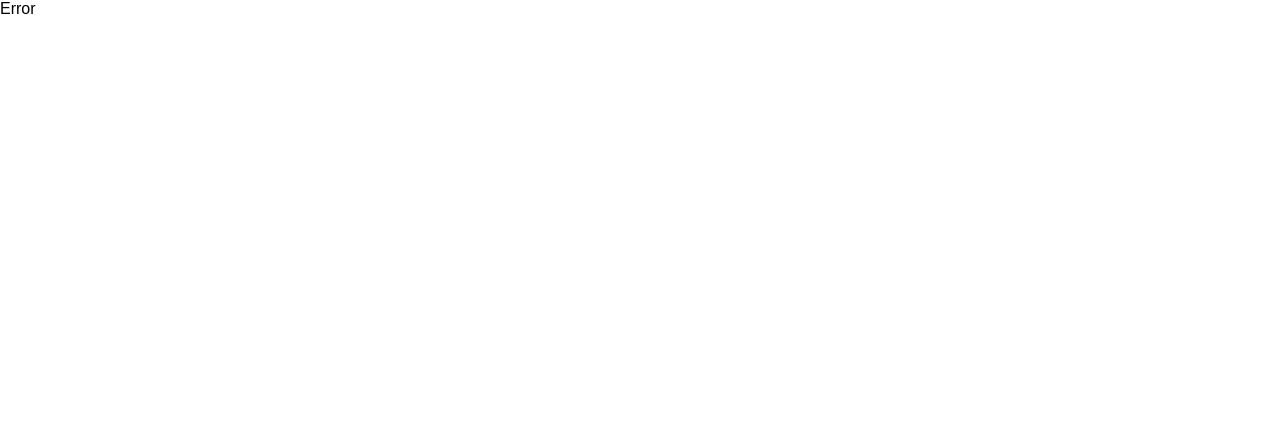
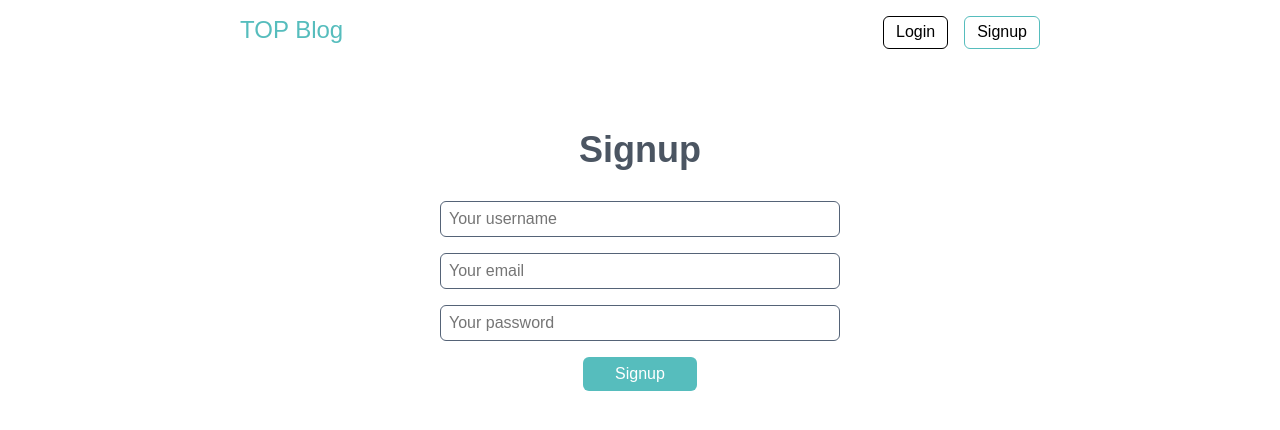
Before and after one commit to JosephDuvvani/blog-site, a React (Vite) app: page /auth/signup in a window 1280 px wide. Before the commit this address had no page. Shown: the top 430 px of the page. Built offline with nearby package versions, Linux system fonts and the light colour scheme.

Commit message:
Add signup functionality

```diff
--- a/src/components/header.jsx
+++ b/src/components/header.jsx
@@ -98,7 +98,7 @@ const Name = styled.span`
 
 const Header = () => {
     const {user, setUser} = useContext(AuthContext);
-    const cookies = new Cookies();
+    const cookies = new Cookies(null, {path: '/'});
     const token = cookies.get('jwt-refresh-blog');
 
     function logout () {
@@ -129,7 +129,7 @@ const Header = () => {
             {!token &&
                 <Buttons>
                     <Login to={'/auth/login'}>Login</Login>
-                    <Button>Signup</Button>
+                    <Button to={'/auth/signup'}>Signup</Button>
                 </Buttons>
             }
             {token && user &&
--- /dev/null
+++ b/src/pages/signup.jsx
@@ -0,0 +1,136 @@
+import { useContext, useRef, useState } from "react";
+import { AuthContext } from "../App";
+import { useNavigate } from "react-router-dom";
+import styled from "styled-components";
+import Cookies from "universal-cookie";
+import { jwtDecode } from "jwt-decode";
+
+const Wrapper = styled.div`
+`;
+
+const Form = styled.form`
+    margin-top: 4rem;
+    color: hsl(215, 13%, 34%);
+`;
+
+const Title = styled.div`
+    max-width: 25rem;
+    margin: auto;
+    text-align: center;
+    font-size: 1.5rem;
+`;
+
+const Fields = styled.div`
+    display: grid;
+    gap: 1rem;
+    max-width: 25rem;
+    margin: auto;
+
+    & input {
+        font-size: inherit;
+        padding: .5rem;
+        border-radius: 6px;
+        border: 1px solid hsl(215, 17%, 40%);
+        color: inherit;
+    }
+
+    & input:focus {
+        outline: none;
+    }
+
+    & button {
+        font-size: inherit;
+        margin: auto;
+        padding: .5rem 2rem;
+        border-radius: 6px;
+        border: 0;
+        color: #fff;
+        background-color: #56bdbd;
+        cursor: pointer;
+        transition: color 200ms ease-in-out, background 200ms ease-in-out;
+    }
+
+    & button:hover {
+        color: inherit;
+        background-color: hsl(180, 43.80%, 83%);
+    }
+`;
+
+const Error = styled.div`
+    max-width: 25rem;
+    margin: auto;
+    margin-top: 1rem;
+    text-align: center;
+    color: hsl(0, 55%, 50%);
+`;
+
+const Signup = () => {
+    const url = 'http://localhost:3000/auth/signup';
+    const navigate = useNavigate();
+    const {user, setUser} = useContext(AuthContext);
+
+    const [error, setError] = useState();
+
+    if (user) navigate('/');
+
+    const usernameRef = useRef();
+    const emailRef = useRef();
+    const pwdRef = useRef();
+
+    function authenticate (e) {
+        e.preventDefault();
+
+        const options = {
+            method: 'POST',
+            headers: {
+                'Content-Type': 'application/json',
+            },
+            body: JSON.stringify({
+                username: usernameRef.current.value,
+                email: emailRef.current.value,
+                password: pwdRef.current.value
+            })
+        };
+
+        fetch(url, options)
+            .then(res => res.json())
+            .then(data => {
+                if (data.errors)
+                    setError(data.errors[0]);
+                else {
+                    const cookies = new Cookies(null, {path: '/'});
+
+                    cookies.set('jwt-access-blog', data.accessToken);
+                    cookies.set('jwt-refresh-blog', data.refreshToken);
+
+                    const decoded = jwtDecode(data.refreshToken);
+                    setUser(decoded);
+                    navigate('/');
+                }
+            })
+    }
+
+    return (
+        <>
+        {!user &&
+            <Wrapper>
+            <Form>
+                <Title>
+                    <h2>Signup</h2>
+                </Title>
+                <Fields>
+                    <input type="text" ref={usernameRef} name="username" aria-label="Your username" placeholder="Your username" />
+                    <input type="email" ref={emailRef} name="email" aria-label="Your email" placeholder="Your email" />
+                    <input type="password" ref={pwdRef} name="password" aria-label="Your password" placeholder="Your password" />
+                    <button onClick={authenticate}>Signup</button>
+                </Fields>
+                {error &&
+                    <Error>{error.msg}</Error>
+                }
+            </Form>
+        </Wrapper>}
+        </>
+    )
+};
+
+export default Signup;
--- a/src/routes/routes.jsx
+++ b/src/routes/routes.jsx
@@ -2,6 +2,7 @@ import App from "../App";
 import Home from "../pages/home";
 import Login from "../pages/login";
 import Post from "../pages/post";
+import Signup from "../pages/signup";
 
 const routes = [
   {
@@ -12,6 +13,10 @@ const routes = [
       {
         index: true,
         element: <Home />,
+      },
+      {
+        path: '/auth/signup',
+        element: <Signup />
       },
       {
         path: '/auth/login',
```
